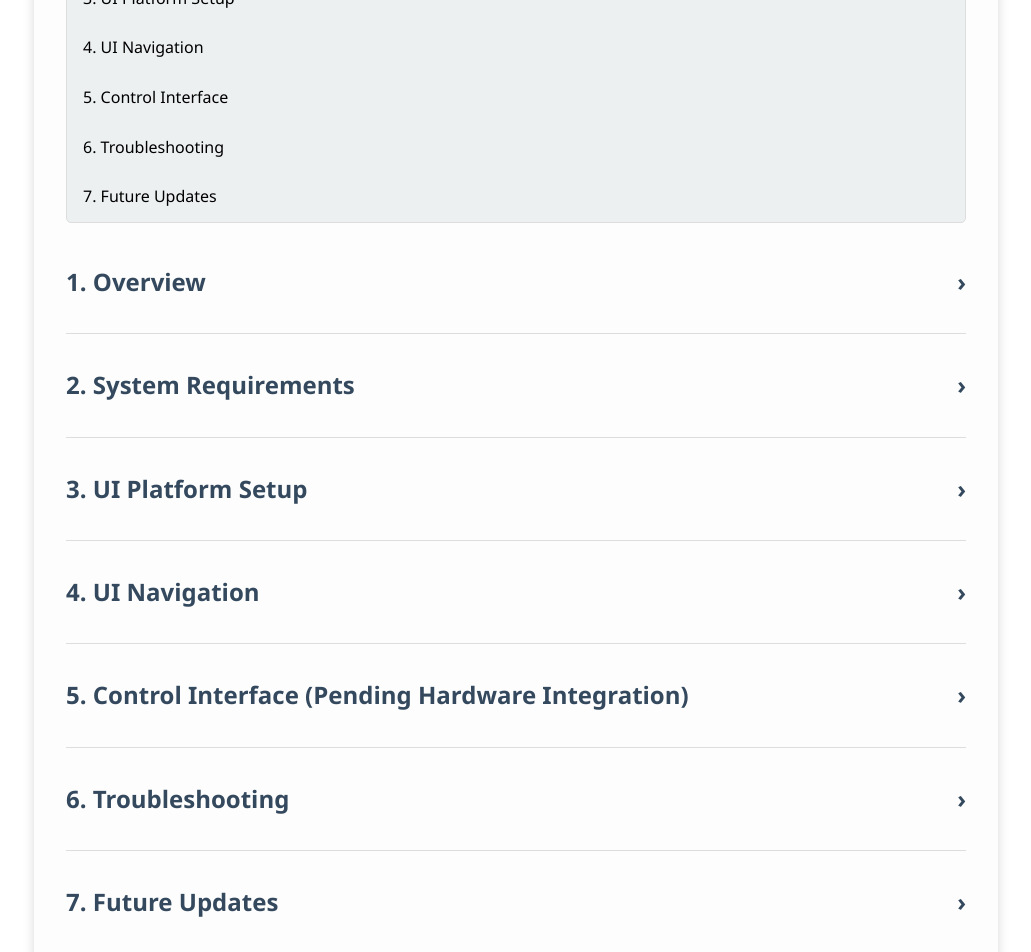
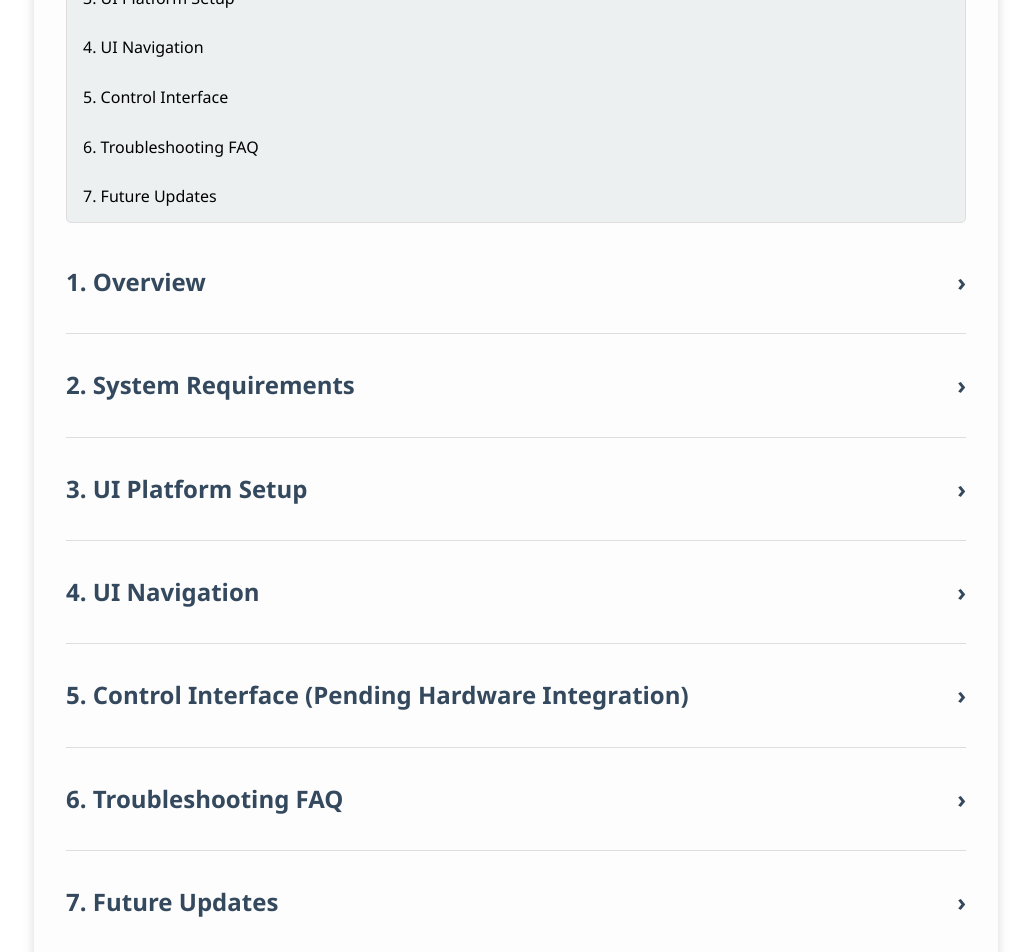
Before and after one commit to mzhu296/robot_arm_project, a Vue app in the folder repo/: page /userManual in a window 1280 px wide. Shown: the part 320-1272 px from the top of the page, without its empty margins (124-1155 px from the left). Built offline with nearby package versions, Linux system fonts and the light colour scheme.

Commit message:
updated some bug fixes

```diff
--- a/repo/src/components/UserManual.js
+++ b/repo/src/components/UserManual.js
@@ -183,7 +183,7 @@ const UserManualPage = () => {
         <TOCItem onClick={() => scrollToRef(uiSetupRef)}>3. UI Platform Setup</TOCItem>
         <TOCItem onClick={() => scrollToRef(uiNavRef)}>4. UI Navigation</TOCItem>
         <TOCItem onClick={() => scrollToRef(controlInterfaceRef)}>5. Control Interface</TOCItem>
-        <TOCItem onClick={() => scrollToRef(troubleshootingRef)}>6. Troubleshooting</TOCItem>
+        <TOCItem onClick={() => scrollToRef(troubleshootingRef)}>6. Troubleshooting FAQ</TOCItem>
         <TOCItem onClick={() => scrollToRef(futureUpdatesRef)}>7. Future Updates</TOCItem>
       </TableOfContents>
 
@@ -237,7 +237,7 @@ const UserManualPage = () => {
         </Paragraph>
       </AccordionSection>
 
-      <AccordionSection title="6. Troubleshooting" innerRef={troubleshootingRef}>
+      <AccordionSection title="6. Troubleshooting FAQ" innerRef={troubleshootingRef}>
         <Table>
           <thead>
             <tr>
```
